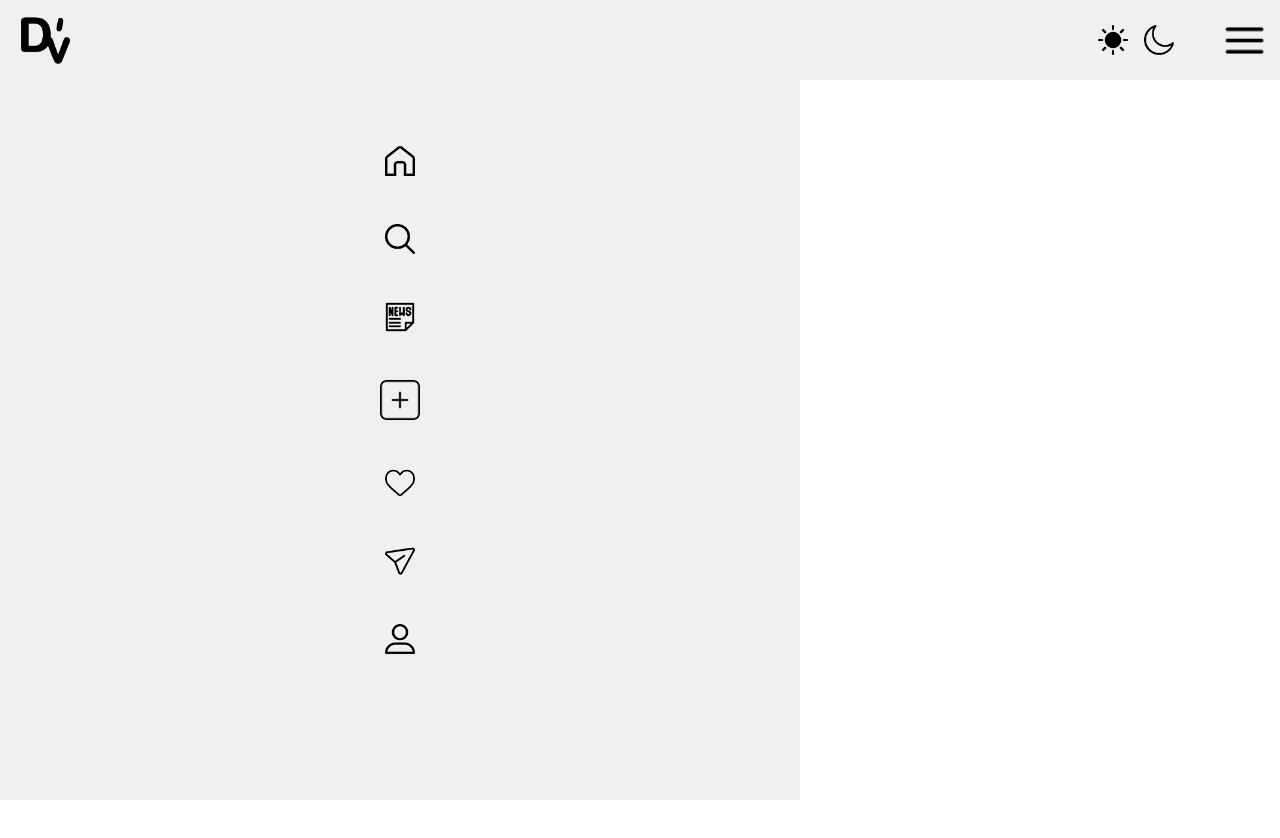
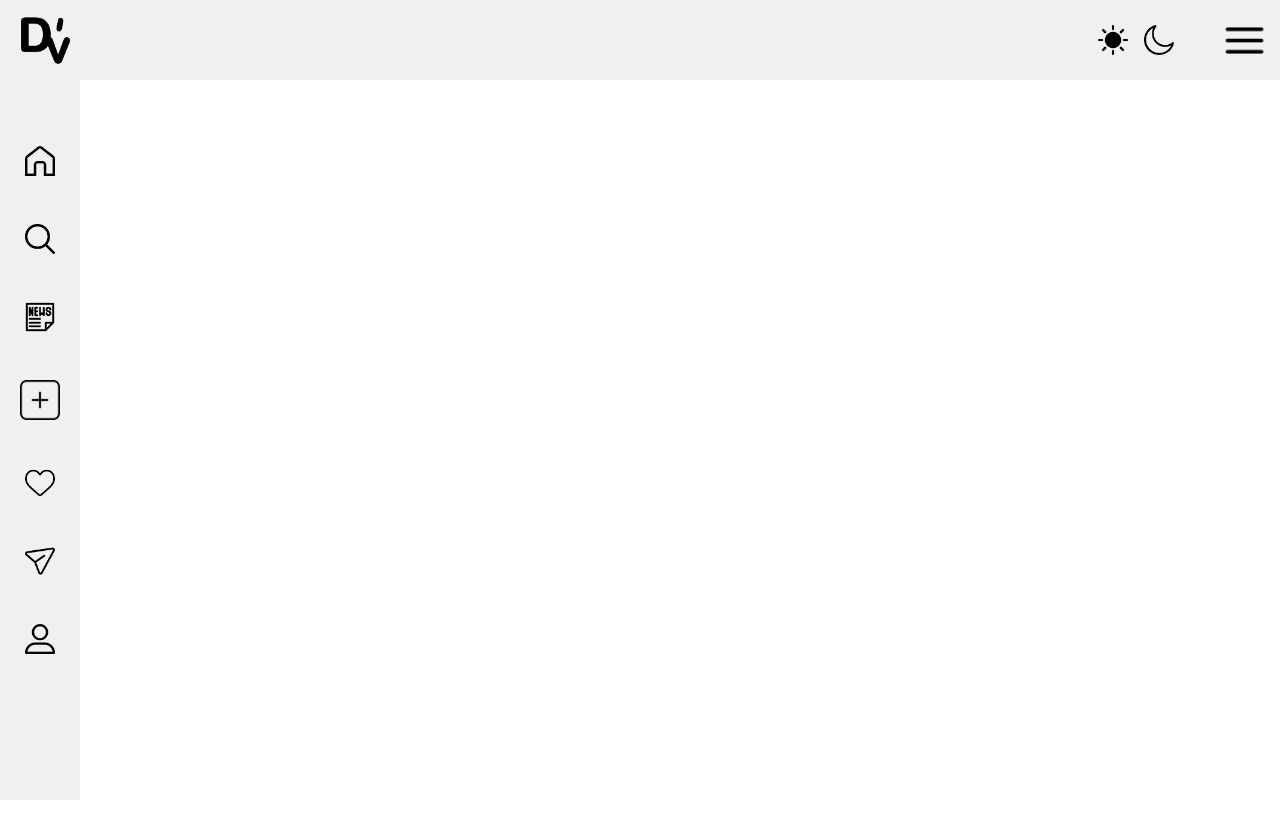
Before and after one commit to Final-Final-KH/JavaScript-React, a React (Create React App) app: page / in a window 1280 px wide. Shown: the top 838 px of the page. Built offline with nearby package versions, Linux system fonts and the light colour scheme.

Commit message:
수정테스트

```diff
--- a/src/component/SideBar.js
+++ b/src/component/SideBar.js
@@ -42,7 +42,7 @@ import {ToggleImg} from "./TopBar";
 // waterkong 브랜치 구성 관련 수정 테스트5
 
 const SideBarContainer = styled.div`
-    width: 800px;
+    width: 80px;
     height: 100%;
     padding: 0 1vw;
     background: ${({ darkMode }) => (darkMode ? "#000" : "#F0F0F0")};
```
